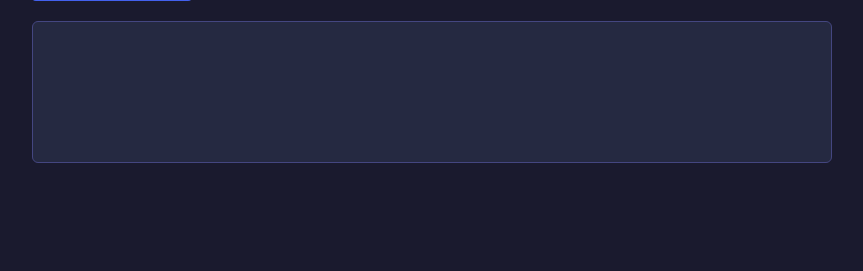
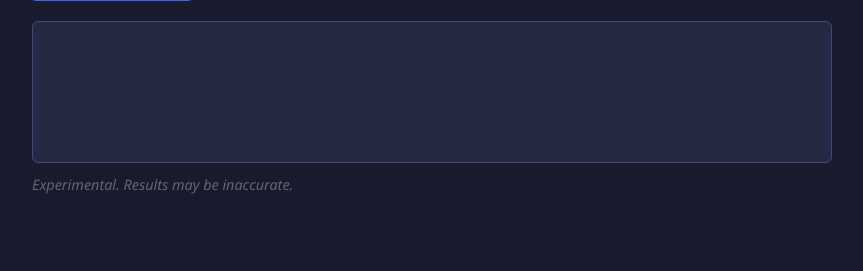
Before and after one commit to pctrainor/OpenEPA, a Flask app: page / in a window 1280 px wide. Shown: the part 346-617 px from the top of the page, without its empty margins (208-1071 px from the left). Run offline with Flask 3, Linux system fonts and the light colour scheme.

Commit message:
add disclaimer.

```diff
--- a/templates/index.html
+++ b/templates/index.html
@@ -45,6 +45,9 @@
         </form>
 
         <div id="analysis-results"></div>
+        <div class="disclaimer" style="color: #666; font-style: italic; margin-top: 10px; font-size: 0.9em;">
+            Experimental. Results may be inaccurate.
+        </div>
     </div>
 
     <script src="{{ url_for('static', filename='script.js') }}"></script>
```
